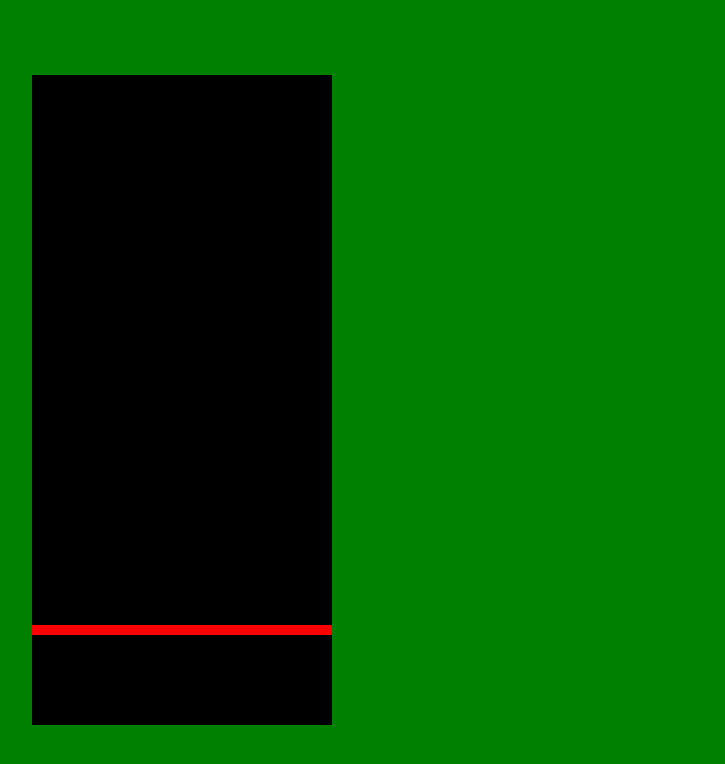
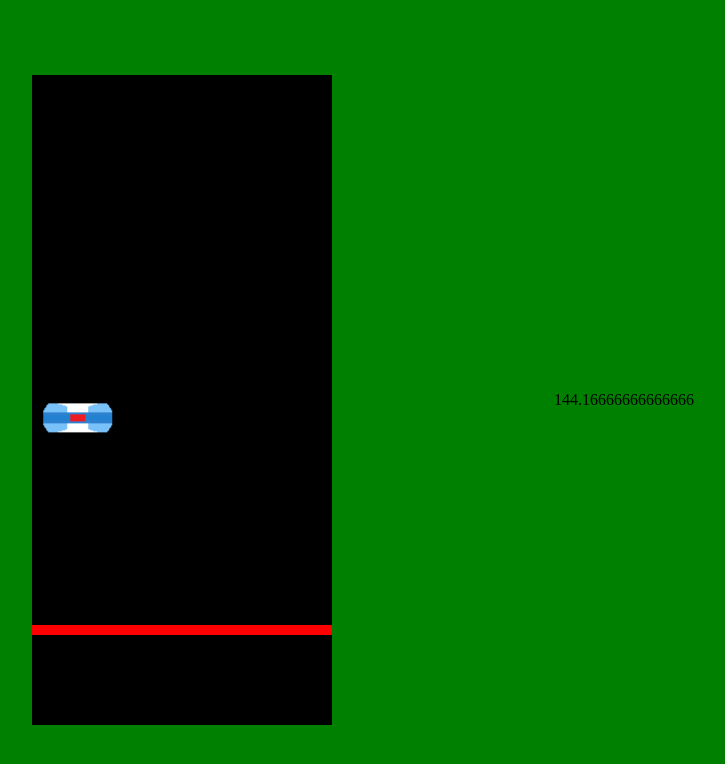
Before and after one commit to levocation/Web_Rhythm_Game, a plain HTML site: page index.html in a window 1280 px wide. Both pictures are taken after a click on the element 640 px from the left and 400 px from the top of the page. Shown: the whole page, without its empty margins (458-1183 px from the left). Drawn offline with Linux system fonts and the light colour scheme.

Commit message:
2024-01-17 (did not using ajax)
2024-01-17 (did not using ajax)

```diff
--- a/css/style.scss
+++ b/css/style.scss
@@ -26,6 +26,11 @@ canvas {
     align-items: center;
 }
 
+#time {
+    position: absolute;
+    right: 10%;
+}
+
 .game_canvas {
     width: 100%;
     height: 100%;
--- a/index.html
+++ b/index.html
@@ -11,6 +11,7 @@
 <body>
     <div class="container">
         <canvas id="canvas"></canvas>
+        <span id="time">0</span>
     </div>
 
 
--- a/javascript/Game.js
+++ b/javascript/Game.js
@@ -1,8 +1,25 @@
 class Game {
     constructor() {
 
-        this.noteManager = new NoteManager(4);
+        this.canvas = document.getElementById('canvas');
+        this.ctx = this.canvas.getContext('2d');
+        this.canvas.width = window.innerWidth - 1400;
+        this.canvas.height = window.innerHeight - 150;
+
+        this.game_delay = Math.floor(2000 / 60);
+        // test value
+
+        this.music = new Music('M2U - Masquerade');
+
+        this.noteManager =
+        new NoteManager(
+            /*line =*/ 4,
+            /*game_delay =*/ this.game_delay,
+            /*judge_line_yPos =*/ (this.canvas.height - 100),
+            1
+            );
         this.isPressed = new Map();
+
 
         for (let i = 1; i <= this.noteManager.getKey_count(); i++) {
             this.isPressed.set('KEY_' + String(i), false);
@@ -10,11 +27,6 @@ class Game {
 
         this.note_line_image = new Image();
         this.note_line_image.src = 'img/note_line.png';
-
-        this.canvas = document.getElementById('canvas');
-        this.ctx = this.canvas.getContext('2d');
-        this.canvas.width = window.innerWidth - 1400;
-        this.canvas.height = window.innerHeight - 150;
 
         this.NOTE_LINE_WIDTH = this.canvas.width / 4;
         this.NOTE_LINE_HEIGHT = this.canvas.height;
@@ -30,18 +42,24 @@ class Game {
 
     start() {
 
-        this.noteManager.add(new Note(), 1);
-        this.noteManager.add(new Note(), 2);
-        this.noteManager.add(new Note(), 3);
-        this.noteManager.add(new Note(), 4);
-
-        let music = new Music('M2U - Masquerade');
-        //music.play();
+        let tempo = 56;
+        this.noteManager.add(new Note(), 1, 0);
+        this.noteManager.add(new Note(), 1, tempo);
+        this.noteManager.add(new Note(), 1, tempo);
+        this.noteManager.add(new Note(), 1, tempo);
 
 
-        //let intervalId = setInterval(this.start_game_animation_frame, 1000 / 60);
+        setTimeout(() => {
+            this.music.play();
+        }, this.game_delay + ((this.canvas.height - 100) / 60));
+
+
         this.start_game_animation_frame();
 
+    }
+
+    add_timeCount() {
+        this.noteManager.timeCount();
     }
 
     drawJudgeLine() {
@@ -51,6 +69,8 @@ class Game {
 
     start_game_animation_frame() {
         requestAnimationFrame(this.start_game_animation_frame);
+
+        document.getElementById('time').innerHTML = this.noteManager.time_count;
 
         // --- CLEAR CANVAS ---
         this.ctx.clearRect(0, 0, this.canvas.width, this.canvas.height);
@@ -86,13 +106,16 @@ class Game {
         this.drawJudgeLine();
 
         // --- DRAW NOTE ---
-        this.noteManager.draw(5);
+        this.noteManager.draw(1);
+
+        this.add_timeCount();
     }
 
     handleKeyDown(event) {
         if (event.key === 'd' || event.key === 'D') {
             this.isPressed.set('KEY_1', true);
-            this.noteManager.remove(1);
+            this.noteManager.judge(1);
+            console.log(this.noteManager.time_count);
         }
         if (event.key === 'f' || event.key === 'F') {
             this.isPressed.set('KEY_2', true);
--- a/javascript/Music.js
+++ b/javascript/Music.js
@@ -11,11 +11,10 @@ class Music {
     }
 
     /** 초 단위 */
-    play(current_time = 0) {
-        this.audio.muted = true;
-        this.audio.currentTime = current_time;
+    play() {
+        console.log(this.audio.volume);
+        this.audio.volume = 0.1;
         this.audio.play();
-        this.audio.muted = false;
     }
 
     muted(is_muted) {
--- a/javascript/Note.js
+++ b/javascript/Note.js
@@ -6,6 +6,8 @@ class Note {
         this.x = 0;
         this.y = 0;
         this.time = 0;
+        this.default_speed = 0;
+        this.judge_line_yPos = 0;
 
         this.canvas = document.getElementById('canvas');
         this.ctx = this.canvas.getContext('2d');
@@ -29,6 +31,6 @@ class Note {
     }
 
     moveDown(speed) {
-        this.y += speed;
+        this.y += (this.judge_line_yPos / 60) * speed;
     }
 }
--- a/javascript/NoteManager.js
+++ b/javascript/NoteManager.js
@@ -1,14 +1,22 @@
 class NoteManager {
 
-    constructor(line) {
+    constructor(line, game_delay, judge_line_yPos, note_speed) {
         this.note_queue = [];
         for (let i = 0; i < line; i++) {
-            this.note_queue.push(new Queue());
+            this.note_queue.push([]);
         }
 
-        this.time_count = 0;
+        this.game_delay = -game_delay + (judge_line_yPos / 60);
+        console.log(this.game_delay);
+        this.time_count = this.game_delay;
+        this.judge_line_yPos = judge_line_yPos;
+        console.log("judge_line_yPos : " + this.judge_line_yPos);
+        this.speed = note_speed;
 
         this.key_count = line;
+
+        this.time_tick = 0;
+        // 노트가 기본적으로 가지는 딜레이
 
         this.NOTE_LINE_WIDTH = (window.innerWidth - 1400) / 4;
         this.NOTE_LINE_HEIGHT = (window.innerHeight - 150);
@@ -16,6 +24,7 @@ class NoteManager {
 
     timeCount() {
         this.time_count++;
+        //console.log(this.time_count);
     }
 
     getKey_count() {
@@ -30,23 +39,55 @@ class NoteManager {
             console.error('NoteManager.add: idx is out of range');
         }
         else {
-            note.x = (index - 1) * this.NOTE_LINE_WIDTH + (this.NOTE_LINE_WIDTH / 8);
-            note.time = time;
+            note.x =
+            (index - 1) * this.NOTE_LINE_WIDTH
+            + (this.NOTE_LINE_WIDTH / 8);
+            note.y = -(this.judge_line_yPos * (this.speed - 1));
+            console.log("note.y : " + note.y);
+            this.time_tick += time;
+            note.time = this.time_tick;
+            note.judge_line_yPos = this.judge_line_yPos;
             this.note_queue[index - 1].push(note);
         }
     }
 
-    remove(idx) {
-        this.note_queue[idx - 1].pop();
+    top(idx) {
+        this.note_queue[idx - 1].shift();
     }
 
-    draw(speed) {
+    /** 인자는 노트의 스피드. 기본값은 1 */
+    draw() {
         for (let i = 0; i < this.note_queue.length; i++) {
-            let note = this.note_queue[i].front();
-            if (note !== undefined) {
-                note.moveDown(speed);
-                note.draw();
+            for (let j = 0; j < this.note_queue[i].length; j++) {
+                let note = this.note_queue[i][j];
+                if (note !== undefined
+                    && note.time <= this.time_count) {
+                    note.draw();
+                    note.moveDown(this.speed);
+                }
+
+                // 맨 앞에 있는 노트가 판정선을 넘어가면 사라지게 하기
+                if (note !== undefined
+                    && j == 0
+                    && note.y > this.judge_line_yPos) {
+                        this.note_queue[i].shift();
+                        j--;
+                }
             }
         }
     }
+
+    judge(idx) {
+        if (this.note_queue[idx - 1].length === 0) {
+            return false;
+        }
+        let note = this.note_queue[idx - 1][0];
+        if (note.y >= this.judge_line_yPos - 300
+            && note.y <= this.judge_line_yPos + 50) {
+            this.note_queue[idx - 1].shift();
+            return true;
+        } else {
+            return false;
+        }
+    }
 }
--- a/javascript/data_structure.js
+++ b/javascript/data_structure.js
@@ -2,6 +2,10 @@ class Queue {
     constructor() {
         this.queue = [];
 
+    }
+
+    get(idx) {
+        return this.queue[idx];
     }
 
     push(element) {
```
Also changed, not shown: css/style.css, 1 other file.
